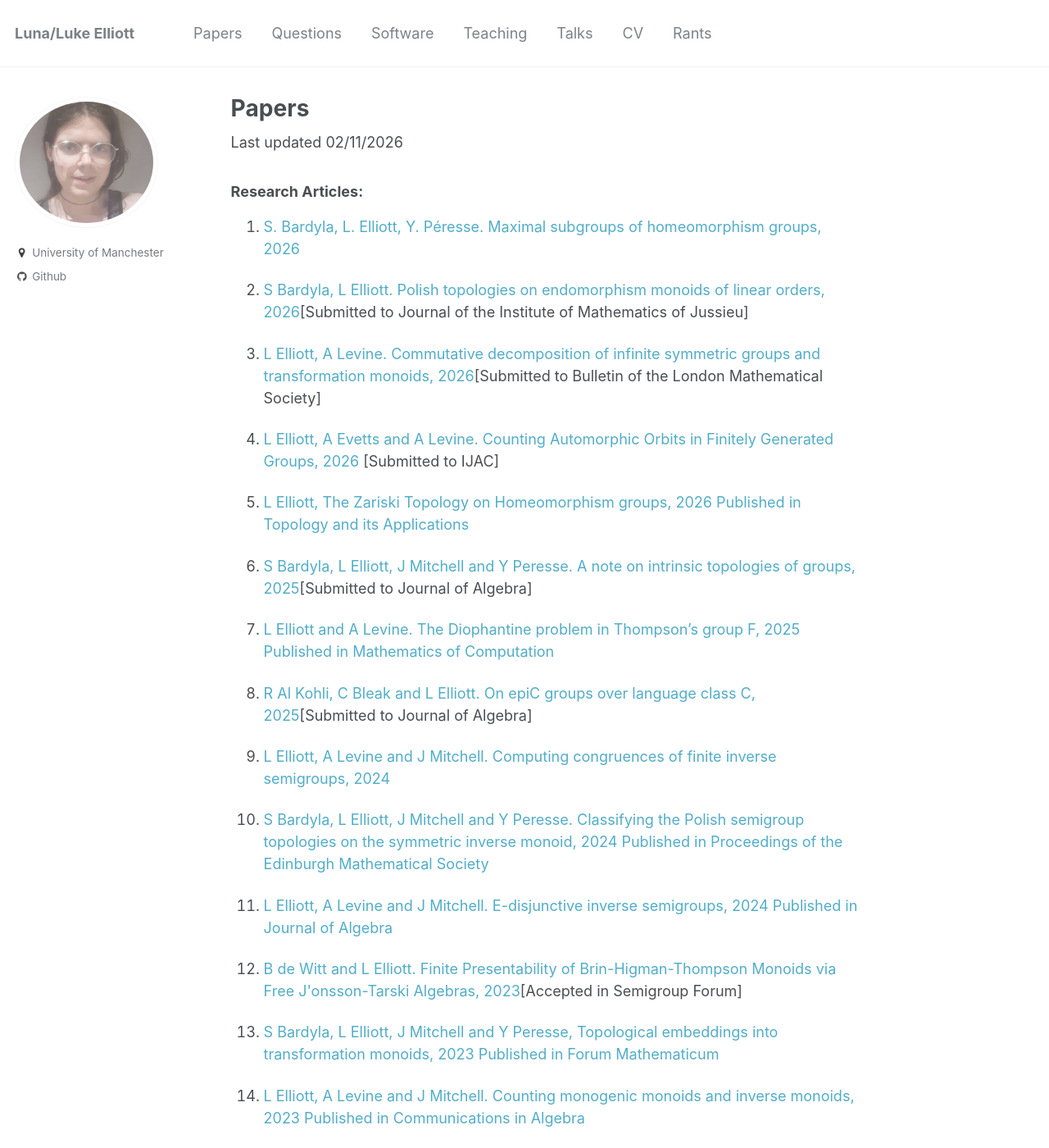
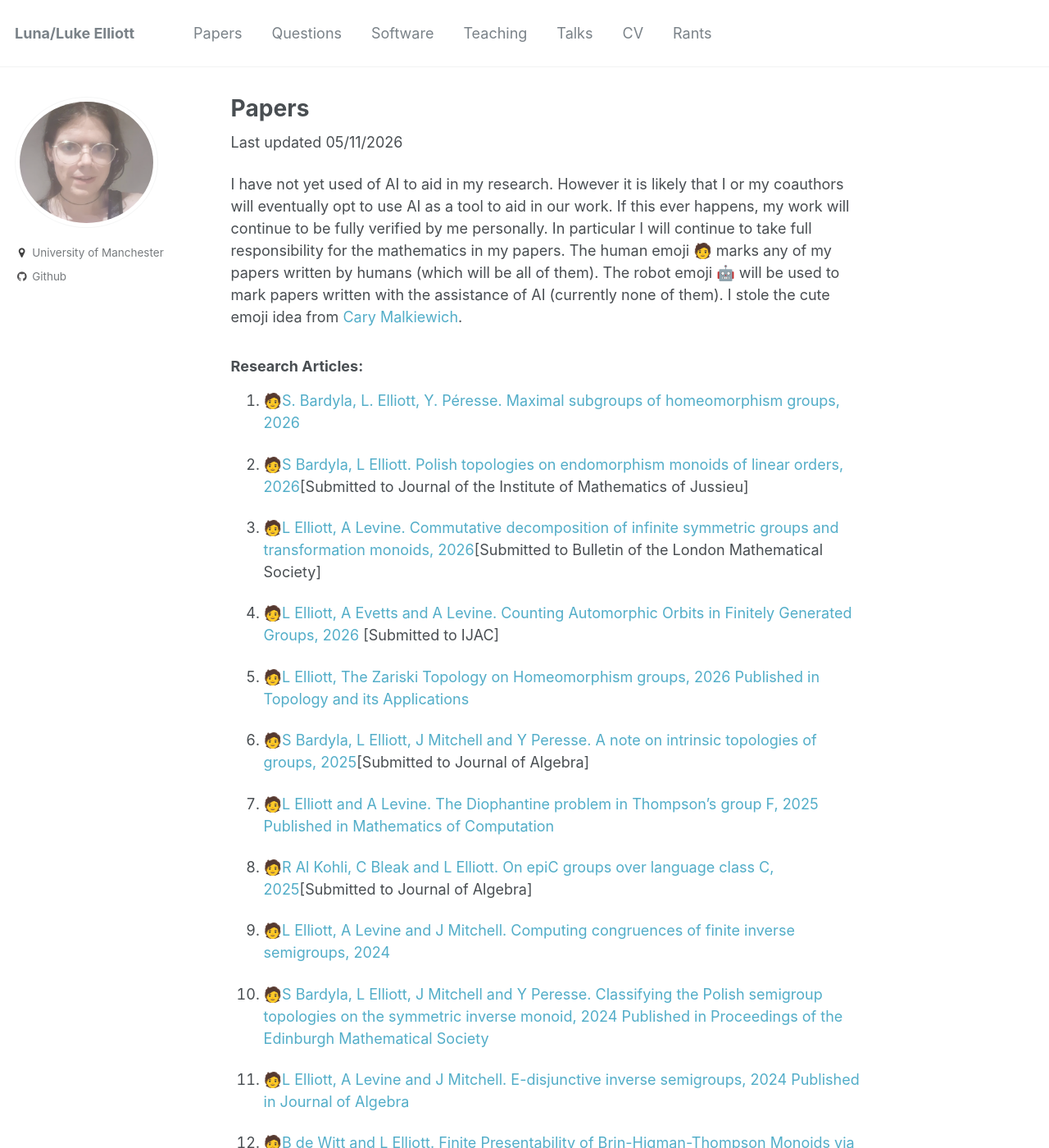
Before and after one commit to le27/L-Elliott, a Jekyll site: the page built from _pages/papers.md, in a window 1280 px wide and 1400 px high. Shown: the whole window at 82% size. Built offline with Jekyll 4.4.1, drawn with Linux system fonts in a browser that asks for light colours; formulas are drawn with MathJax 3.

Commit message:
Revise last updated date and add AI usage note
Updated last modified date and added AI usage note with emoji indicators for human and AI-assisted papers.

```diff
--- a/_pages/papers.md
+++ b/_pages/papers.md
@@ -4,56 +4,59 @@ permalink: /papers/
 author_profile: true
 ---
 
-Last updated 02/11/2026
+Last updated 05/11/2026
+
+I have not yet used of AI to aid in my research. However it is likely that I or my coauthors will eventually opt to use AI as a tool to aid in our work. If this ever happens, my work will continue to be fully verified by me personally. In particular I will continue to take full responsibility for the mathematics in my papers.
+The human emoji 🧑 marks any of my papers written by humans (which will be all of them). The robot emoji 🤖 will be used to mark papers written with the assistance of AI (currently none of them). I stole the cute emoji idea from [Cary Malkiewich](https://people.math.binghamton.edu/malkiewich/).
 
 ### Research Articles:
-1. [S. Bardyla, L. Elliott, Y. Péresse. Maximal subgroups of homeomorphism groups, 2026](https://arxiv.org/abs/2608.28211)
+1. 🧑[S. Bardyla, L. Elliott, Y. Péresse. Maximal subgroups of homeomorphism groups, 2026](https://arxiv.org/abs/2608.28211)
 
-1. [S Bardyla, L Elliott. Polish topologies on endomorphism monoids of linear orders, 2026](https://arxiv.org/abs/2605.26906)[Submitted to Journal of the Institute of Mathematics of Jussieu]
+1. 🧑[S Bardyla, L Elliott. Polish topologies on endomorphism monoids of linear orders, 2026](https://arxiv.org/abs/2605.26906)[Submitted to Journal of the Institute of Mathematics of Jussieu]
 
-1. [L Elliott, A Levine. Commutative decomposition of infinite symmetric groups and transformation monoids, 2026](https://arxiv.org/abs/2605.14862)[Submitted to Bulletin of the London Mathematical Society]
+1. 🧑[L Elliott, A Levine. Commutative decomposition of infinite symmetric groups and transformation monoids, 2026](https://arxiv.org/abs/2605.14862)[Submitted to Bulletin of the London Mathematical Society]
 
-1. [L Elliott, A Evetts and A Levine. Counting Automorphic Orbits in Finitely Generated Groups, 2026](https://arxiv.org/abs/2604.18104) [Submitted to IJAC]
+1. 🧑[L Elliott, A Evetts and A Levine. Counting Automorphic Orbits in Finitely Generated Groups, 2026](https://arxiv.org/abs/2604.18104) [Submitted to IJAC]
 
-1. [L Elliott, The Zariski Topology on Homeomorphism groups, 2026](https://arxiv.org/abs/2601.15185) [Published in Topology and its Applications](https://doi.org/10.1016/j.topol.2026.109899)
+1. 🧑[L Elliott, The Zariski Topology on Homeomorphism groups, 2026](https://arxiv.org/abs/2601.15185) [Published in Topology and its Applications](https://doi.org/10.1016/j.topol.2026.109899)
 
-1. [S Bardyla, L Elliott, J Mitchell and Y Peresse. A note on intrinsic topologies of groups, 2025](https://arxiv.org/abs/2506.11500)[Submitted to Journal of Algebra]
+1. 🧑[S Bardyla, L Elliott, J Mitchell and Y Peresse. A note on intrinsic topologies of groups, 2025](https://arxiv.org/abs/2506.11500)[Submitted to Journal of Algebra]
 
-1. [L Elliott and A Levine. The Diophantine problem in Thompson's group F, 2025](https://arxiv.org/abs/2502.14970) [Published in Mathematics of Computation](https://doi.org/10.1090/mcom/4113)
+1. 🧑[L Elliott and A Levine. The Diophantine problem in Thompson's group F, 2025](https://arxiv.org/abs/2502.14970) [Published in Mathematics of Computation](https://doi.org/10.1090/mcom/4113)
 
-13. [R Al Kohli, C Bleak and L Elliott. On epiC groups over language class C, 2025](https://arxiv.org/abs/2501.10259)[Submitted to Journal of Algebra]
+13. 🧑[R Al Kohli, C Bleak and L Elliott. On epiC groups over language class C, 2025](https://arxiv.org/abs/2501.10259)[Submitted to Journal of Algebra]
 
-12. [L Elliott, A Levine and J Mitchell. Computing congruences of finite inverse semigroups, 2024](https://arxiv.org/abs/2406.09281)
+12. 🧑[L Elliott, A Levine and J Mitchell. Computing congruences of finite inverse semigroups, 2024](https://arxiv.org/abs/2406.09281)
 
-11. [S Bardyla, L Elliott, J Mitchell and Y Peresse. Classifying the Polish semigroup topologies on the symmetric inverse monoid, 2024](https://arxiv.org/abs/2405.20134)
+11. 🧑[S Bardyla, L Elliott, J Mitchell and Y Peresse. Classifying the Polish semigroup topologies on the symmetric inverse monoid, 2024](https://arxiv.org/abs/2405.20134)
 [Published in Proceedings of the Edinburgh Mathematical Society](https://doi.org/10.1017/S0013091525101302)
 
-10. [L Elliott, A Levine and J Mitchell. E-disjunctive inverse semigroups, 2024](https://arxiv.org/abs/2405.19825)
+10. 🧑[L Elliott, A Levine and J Mitchell. E-disjunctive inverse semigroups, 2024](https://arxiv.org/abs/2405.19825)
 [Published in Journal of Algebra](https://doi.org/10.1016/j.jalgebra.2025.08.041)
 
-9. [B de Witt and L Elliott. Finite Presentability of Brin-Higman-Thompson Monoids via Free J\'onsson-Tarski Algebras, 2023](https://arxiv.org/abs/2303.16044)[Accepted in Semigroup Forum]
+9. 🧑[B de Witt and L Elliott. Finite Presentability of Brin-Higman-Thompson Monoids via Free J\'onsson-Tarski Algebras, 2023](https://arxiv.org/abs/2303.16044)[Accepted in Semigroup Forum]
 
-8. [S Bardyla, L Elliott, J Mitchell and Y Peresse, Topological embeddings into transformation monoids, 2023](https://arxiv.org/abs/2302.08988)
+8. 🧑[S Bardyla, L Elliott, J Mitchell and Y Peresse, Topological embeddings into transformation monoids, 2023](https://arxiv.org/abs/2302.08988)
 [Published in Forum Mathematicum](https://doi.org/10.1515/forum-2023-0230)
 
-7. [L Elliott, A Levine and J Mitchell. Counting monogenic monoids and inverse monoids, 2023](https://arxiv.org/abs/2303.12387)
+7. 🧑[L Elliott, A Levine and J Mitchell. Counting monogenic monoids and inverse monoids, 2023](https://arxiv.org/abs/2303.12387)
 [Published in Communications in Algebra](https://doi.org/10.1080/00927872.2023.2214821)
 
-6. [L Elliott, J Jonusas, J Mitchell, Y Peresse and M Pinsker. Polish topologies on endomorphism monoids of relational structures, 2022](https://arxiv.org/abs/2203.11577)
+6. 🧑[L Elliott, J Jonusas, J Mitchell, Y Peresse and M Pinsker. Polish topologies on endomorphism monoids of relational structures, 2022](https://arxiv.org/abs/2203.11577)
 [Published in Advances in Mathematics](https://doi.org/10.1016/j.aim.2023.109214)
 
-5. [J Belk, L Elliott and F Matucci. A short proof of Rubin's theorem, 2022](https://arxiv.org/abs/2203.05930)
+5. 🧑[J Belk, L Elliott and F Matucci. A short proof of Rubin's theorem, 2022](https://arxiv.org/abs/2203.05930)
 [Published in Israel Journal of Mathematics](https://doi.org/10.1007/s11856-024-2700-3)
 
-4. [L Elliott. Unindexed subshifts of finite type and their connection to automorphisms of Thompson's groups, 2021](https://arxiv.org/abs/2112.13359)
+4. 🧑[L Elliott. Unindexed subshifts of finite type and their connection to automorphisms of Thompson's groups, 2021](https://arxiv.org/abs/2112.13359)
 
-3. [L Elliott, J Jonusas, Z Mesyan, J Mitchell, M Morayne and Y Peresse. Automatic continuity, unique Polish topologies, and Zariski topologies on monoids and clones, 2021](https://arxiv.org/abs/1912.07029)
+3. 🧑[L Elliott, J Jonusas, Z Mesyan, J Mitchell, M Morayne and Y Peresse. Automatic continuity, unique Polish topologies, and Zariski topologies on monoids and clones, 2021](https://arxiv.org/abs/1912.07029)
 [Published in Transactions of the American Mathematical Society](https://doi.org/10.1090/tran/8987)
 
-2. [L Elliott. A description of Aut(dVn) and Out(dVn) using transducers, 2020](https://arxiv.org/abs/2009.05450)
+2. 🧑[L Elliott. A description of Aut(dVn) and Out(dVn) using transducers, 2020](https://arxiv.org/abs/2009.05450)
 [Publised in Groups, Geometry, and Dynamics](https://doi.org/10.4171/GGD/697)
 
-1. [C Bleak, L Elliott and J Hyde, Sufficient conditions for a group of homeomorphisms of the cantor set to be two-generated, 2020](https://arxiv.org/abs/2008.04791)
+1. 🧑[C Bleak, L Elliott and J Hyde, Sufficient conditions for a group of homeomorphisms of the cantor set to be two-generated, 2020](https://arxiv.org/abs/2008.04791)
 [Published in Journal of the Institute of Mathematics of Jussieu](https://doi.org/10.1017/S1474748024000045)
 
 
```
